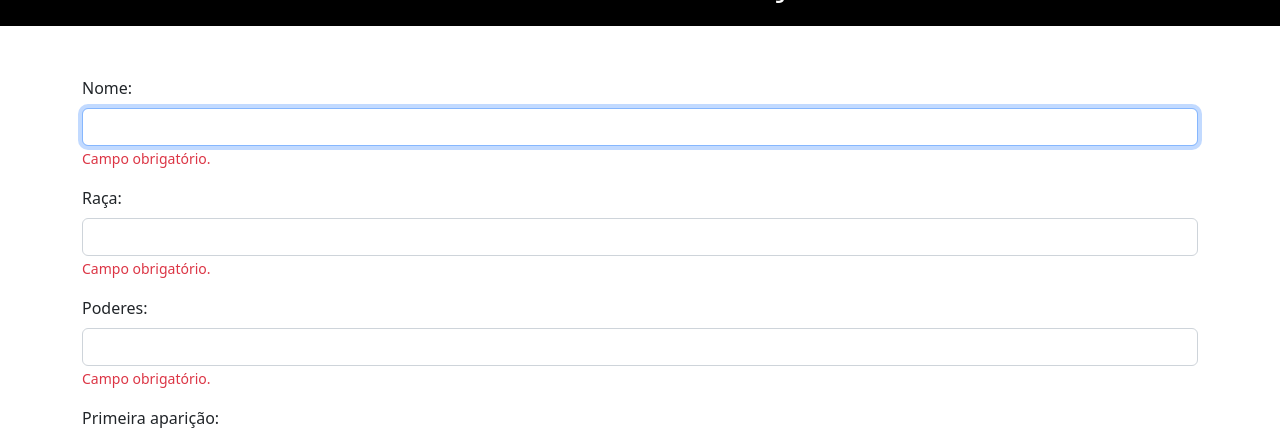
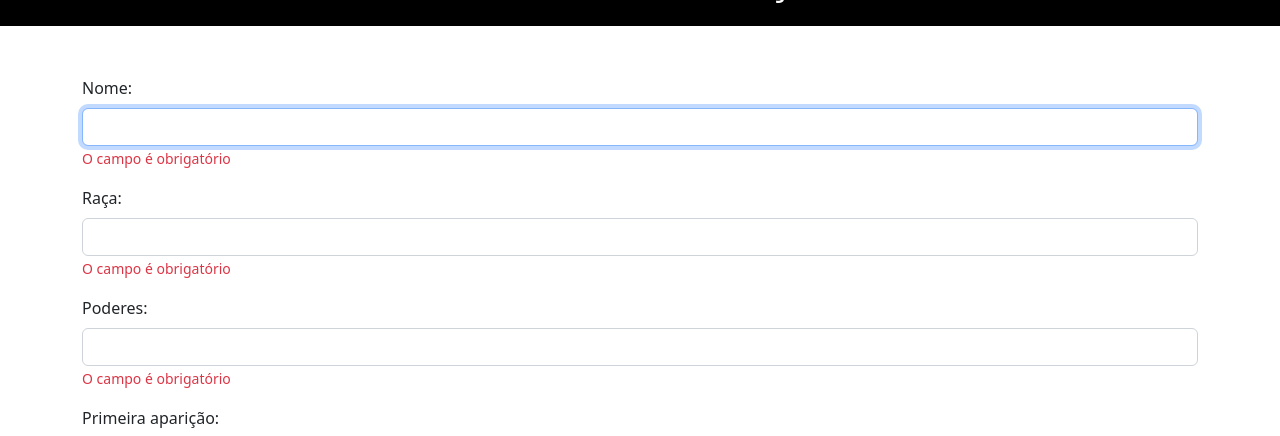
Before and after one commit to digsales/BenDex_React, a Next.js app: page /transformacoes/form in a window 1280 px wide. Both pictures are taken after a click on the button "Salvar". Shown: the part 128-564 px from the top of the page. Built offline with nearby package versions, Linux system fonts and the light colour scheme; no server answers; the database is empty.

Commit message:
Adicionado transformacoesValidator

```diff
--- a/pages/transformacoes/form.jsx
+++ b/pages/transformacoes/form.jsx
@@ -7,6 +7,7 @@ import Link from "next/link";
 import data from "@/services/data";
 import axios from "axios";
 import { FaSave, FaTimes } from "react-icons/fa";
+import transformacoesValidator from "@/validators/transformacoesValidator";
 
 const form = () => {
   const { push } = useRouter();
@@ -38,17 +39,23 @@ const form = () => {
       <Form>
         <Form.Group className="mb-3" controlId="nome">
           <Form.Label>Nome: </Form.Label>
-          <Form.Control type="text" {...register("nome", { required: true })} />
+          <Form.Control
+            type="text"
+            {...register("nome", transformacoesValidator.nome)}
+          />
           {errors.nome && (
-            <Form.Text className="text-danger">Campo obrigatório.</Form.Text>
+            <small className="text-danger">{errors.nome.message}</small>
           )}
         </Form.Group>
 
         <Form.Group className="mb-3" controlId="raca">
           <Form.Label>Raça: </Form.Label>
-          <Form.Control type="text" {...register("raca", { required: true })} />
-          {errors.nome && (
-            <Form.Text className="text-danger">Campo obrigatório.</Form.Text>
+          <Form.Control
+            type="text"
+            {...register("raca", transformacoesValidator.raca)}
+          />
+          {errors.raca && (
+            <Form.Text className="text-danger">{errors.raca.message}</Form.Text>
           )}
         </Form.Group>
 
@@ -56,10 +63,12 @@ const form = () => {
           <Form.Label>Poderes: </Form.Label>
           <Form.Control
             type="text"
-            {...register("poderes", { required: true })}
+            {...register("poderes", transformacoesValidator.poderes)}
           />
-          {errors.nome && (
-            <Form.Text className="text-danger">Campo obrigatório.</Form.Text>
+          {errors.poderes && (
+            <Form.Text className="text-danger">
+              {errors.poderes.message}
+            </Form.Text>
           )}
         </Form.Group>
 
@@ -79,7 +88,7 @@ const form = () => {
             type="text"
             {...register("imagem", { required: true })}
           />
-          {errors.nome && (
+          {errors.imagem && (
             <Form.Text className="text-danger">Campo obrigatório.</Form.Text>
           )}
         </Form.Group>
--- /dev/null
+++ b/validators/transformacoesValidator.js
@@ -0,0 +1,36 @@
+const transformacoesValidator = {
+  nome: {
+    required: "O campo é obrigatório",
+    minLength: {
+      value: 3,
+      message: "A quantidade de caracteres mínima é 3",
+    },
+    maxLength: {
+      value: 50,
+      message: "A quantidade de caracteres máxima é 50",
+    },
+  },
+  raca: {
+    required: "O campo é obrigatório",
+    minLength: {
+      value: 3,
+      message: "A quantidade de caracteres mínima é 3",
+    },
+    maxLength: {
+      value: 50,
+      message: "A quantidade de caracteres máxima é 50",
+    },
+  },
+  poderes: {
+    required: "O campo é obrigatório",
+    minLength: {
+      value: 10,
+      message: "A quantidade de caracteres mínima é 10",
+    },
+    maxLength: {
+      value: 50,
+      message: "A quantidade de caracteres máxima é 50",
+    },
+  },
+};
+export default transformacoesValidator;
```
Also changed, not shown: pages/transformacoes/[id]/form.jsx (+18 -9 lines).
